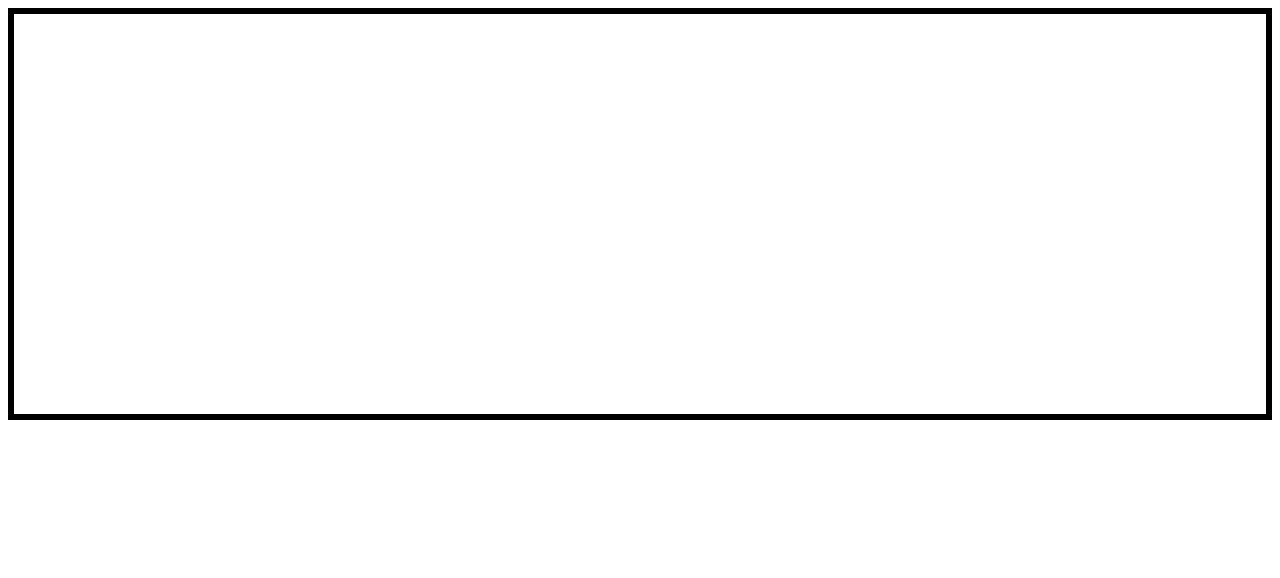
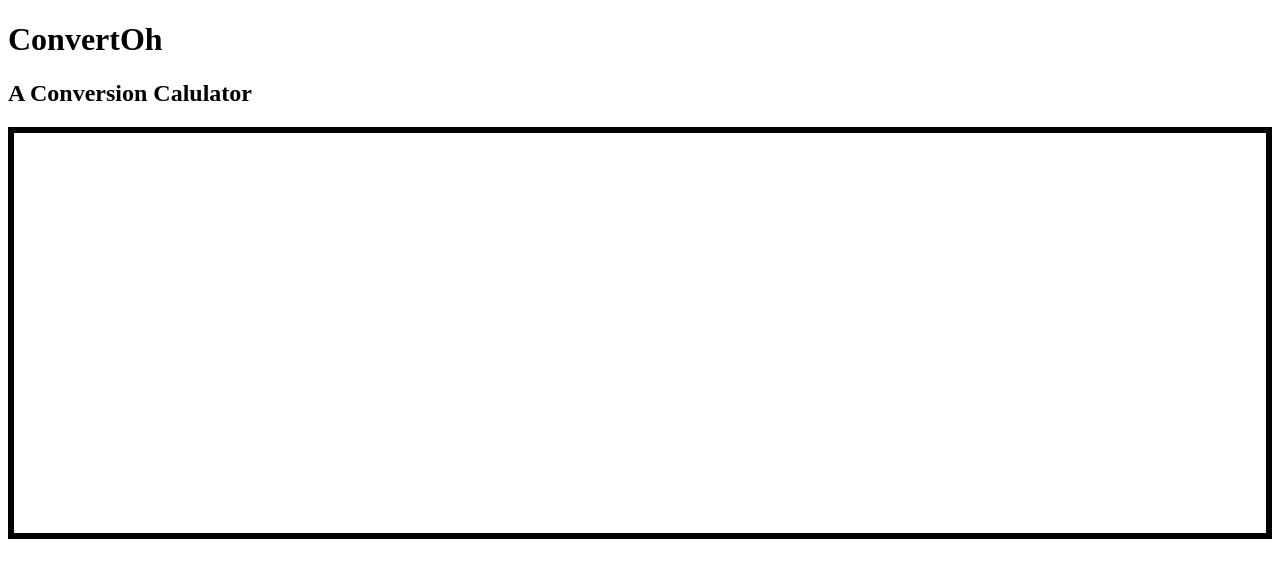
Before and after one commit to StudentCZ/ConvertOh, a React (Create React App) app: page / in a window 1280 px wide. Shown: the top 578 px of the page. Built offline with nearby package versions, Linux system fonts and the light colour scheme.

Commit message:
added text

```diff
--- a/src/App.js
+++ b/src/App.js
@@ -2,7 +2,13 @@ import { useEffect, useState } from 'react';
 import style from './App.module.css';
 
 function App() {
-  return <div className={style.border}></div>;
+  return (
+    <>
+      <h1>ConvertOh</h1>
+      <h2>A Conversion Calulator</h2>
+      <div className={style.border}></div>
+    </>
+  );
 }
 
 export default App;
```
